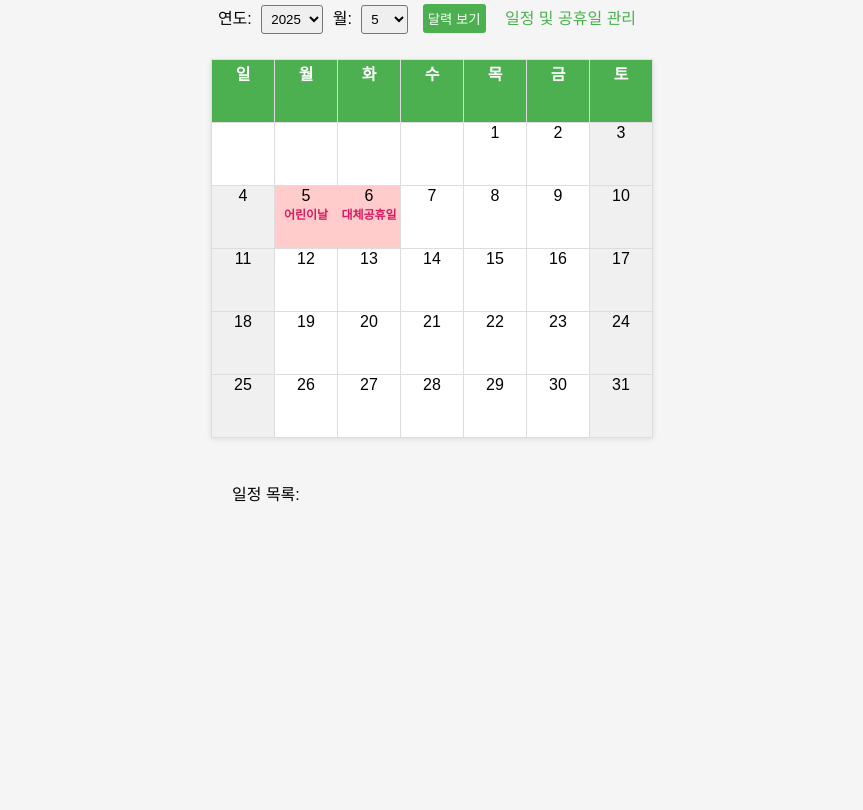
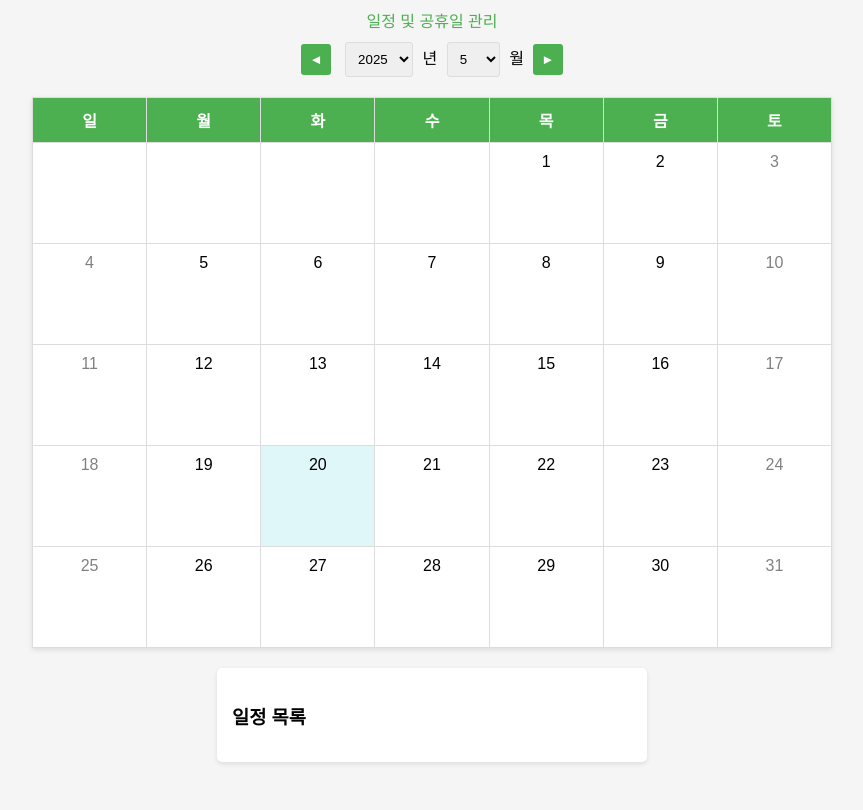
Before and after one commit to c2ber/korean-holidays, a plain HTML site: page index.html in a window 1280 px wide. Shown: the part 109-919 px from the top of the page, without its empty margins (208-1071 px from the left). Before the commit the page ends 800 px from the top, so only its background shows below. Drawn offline with Linux system fonts and the light colour scheme.

Commit message:
Update index.html

```diff
--- a/index.html
+++ b/index.html
@@ -2,133 +2,169 @@
 <html lang="ko">
 <head>
     <meta charset="UTF-8">
-    <title>GOGCC</title>
+    <title>GOGCC - 달력</title>
     <style>
         body { font-family: Arial, sans-serif; text-align: center; padding: 20px; background-color: #f5f5f5; }
         .container { max-width: 800px; margin: 0 auto; }
         h1 { color: #333; }
-        .calendar { display: inline-block; text-align: left; }
-        .calendar table { border-collapse: collapse; margin: 20px auto; background-color: white; box-shadow: 0 2px 5px rgba(0,0,0,0.1); }
-        .calendar th, .calendar td { width: 60px; height: 60px; text-align: center; border: 1px solid #ddd; vertical-align: top; }
+        .calendar { width: 100%; border-collapse: collapse; margin: 20px 0; background-color: white; box-shadow: 0 2px 5px rgba(0,0,0,0.1); }
+        .calendar th, .calendar td { border: 1px solid #ddd; padding: 10px; text-align: center; }
         .calendar th { background-color: #4CAF50; color: white; }
-        .calendar .weekday { background-color: #ffffff; }
-        .calendar .weekend { background-color: #f0f0f0; }
-        .calendar .holiday { background-color: #ffcccb; }
-        .calendar .event { font-weight: bold; color: #d81b60; font-size: 12px; }
-        select, button, a { padding: 5px; margin: 5px; border-radius: 3px; }
-        button { background-color: #4CAF50; color: white; border: none; cursor: pointer; }
-        button:hover { background-color: #45a049; }
+        .calendar td { height: 80px; vertical-align: top; }
+        .weekend { color: gray; }
+        .holiday { background-color: #ffe6e6; }
+        .today { background-color: #e0f7fa; }
+        .controls { margin: 10px 0; }
+        .controls select, .controls button { padding: 8px; margin: 0 5px; border-radius: 3px; border: 1px solid #ddd; }
+        .controls button { background-color: #4CAF50; color: white; border: none; cursor: pointer; }
+        .controls button:hover { background-color: #45a049; }
+        .event-list { text-align: left; max-width: 400px; margin: 20px auto; padding: 15px; background-color: white; border-radius: 5px; box-shadow: 0 2px 5px rgba(0,0,0,0.1); }
         a { text-decoration: none; color: #4CAF50; }
         a:hover { color: #45a049; }
-        #events { text-align: left; max-width: 400px; margin: 20px auto; }
     </style>
 </head>
 <body>
     <div class="container">
-        <h1>GOGCC</h1>
-        <div>
-            <label>연도:</label>
-            <select id="year"></select>
-            <label>월:</label>
-            <select id="month"></select>
-            <button onclick="displayCalendar()">달력 보기</button>
+        <h1>GOGCC - 달력</h1>
         <a href="manage.html">일정 및 공휴일 관리</a>
+        <div class="controls">
+            <button onclick="changeMonth(-1)">◄</button>
+            <select id="year"></select> 년
+            <select id="month"></select> 월
+            <button onclick="changeMonth(1)">►</button>
         </div>
-        <div class="calendar" id="calendar"></div>
-        <div id="events">일정 목록:<br></div>
+        <table class="calendar" id="calendar">
+            <thead>
+                <tr>
+                    <th>일</th><th>월</th><th>화</th><th>수</th><th>목</th><th>금</th><th>토</th>
+                </tr>
+            </thead>
+            <tbody></tbody>
+        </table>
+        <div class="event-list" id="eventList">
+            <h3>일정 목록</h3>
+        </div>
     </div>
 
     <script>
-        const today = new Date();
         let events = JSON.parse(localStorage.getItem('events')) || {};
-        let holidays = JSON.parse(localStorage.getItem('holidays')) || {
-            '2025-01-01': '신정',
-            '2025-01-28': '설날',
-            '2025-01-29': '설날',
-            '2025-01-30': '설날',
-            '2025-03-01': '삼일절',
-            '2025-03-03': '삼일절 대체공휴일',
-            '2025-05-05': '어린이날',
-            '2025-05-06': '대체공휴일',
-            '2025-06-06': '현충일',
-            '2025-08-15': '광복절',
-            '2025-10-03': '개천절',
-            '2025-10-05': '추석',
-            '2025-10-06': '추석',
-            '2025-10-07': '추석',
-            '2025-10-08': '추석 대체공휴일',
-            '2025-10-09': '한글날',
-            '2025-12-25': '크리스마스',
-            '2026-01-01': '신정',
-            '2026-02-16': '설날',
-            '2026-02-17': '설날',
-            '2026-02-18': '설날',
-            '2026-03-01': '삼일절'
-        };
-        localStorage.setItem('holidays', JSON.stringify(holidays));
+        let holidays = JSON.parse(localStorage.getItem('holidays')) || {};
+        let currentYear = 2025;
+        let currentMonth = 5; // 1~12
 
-        // 연도/월 드롭다운, 기본: 2025년 5월
+        function populateSelectors() {
             const yearSelect = document.getElementById('year');
             const monthSelect = document.getElementById('month');
-        for (let y = 2025; y <= 2026; y++) {
-            yearSelect.innerHTML += `<option value="${y}" ${y === 2025 ? 'selected' : ''}>${y}</option>`;
+            yearSelect.innerHTML = '';
+            monthSelect.innerHTML = '';
+            for (let y = 2020; y <= 2030; y++) {
+                yearSelect.innerHTML += `<option value="${y}" ${y === currentYear ? 'selected' : ''}>${y}</option>`;
             }
             for (let m = 1; m <= 12; m++) {
-            monthSelect.innerHTML += `<option value="${m}" ${m === 5 ? 'selected' : ''}>${m}</option>`;
+                monthSelect.innerHTML += `<option value="${m}" ${m === currentMonth ? 'selected' : ''}>${m}</option>`;
+            }
         }
 
-        function displayCalendar() {
-            const year = parseInt(yearSelect.value);
-            const month = parseInt(monthSelect.value) - 1;
-            const firstDay = new Date(year, month, 1);
-            const lastDay = new Date(year, month + 1, 0);
-            const daysInMonth = lastDay.getDate();
-            const startDay = firstDay.getDay();
+        function changeMonth(delta) {
+            currentMonth += delta;
+            if (currentMonth < 1) {
+                currentMonth = 12;
+                currentYear--;
+                if (currentYear < 2020) currentYear = 2020;
+            } else if (currentMonth > 12) {
+                currentMonth = 1;
+                currentYear++;
+                if (currentYear > 2030) currentYear = 2030;
+            }
+            populateSelectors();
+            generateCalendar();
+        }
 
-            let html = '<table><tr><th>일</th><th>월</th><th>화</th><th>수</th><th>목</th><th>금</th><th>토</th></tr><tr>';
-            for (let i = 0; i < startDay; i++) {
-                html += '<td></td>';
+        function generateCalendar() {
+            const tbody = document.querySelector('#calendar tbody');
+            tbody.innerHTML = '';
+            const firstDay = new Date(currentYear, currentMonth - 1, 1);
+            const lastDay = new Date(currentYear, currentMonth, 0);
+            let date = 1;
+            let row = document.createElement('tr');
+
+            // 첫 주 빈칸
+            for (let i = 0; i < firstDay.getDay(); i++) {
+                row.innerHTML += '<td></td>';
             }
-            for (let day = 1; day <= daysInMonth; day++) {
-                const date = new Date(year, month, day);
-                const dateStr = `${year}-${String(month + 1).padStart(2, '0')}-${String(day).padStart(2, '0')}`;
-                let cellClass = '';
+
+            // 날짜 채우기
+            while (date <= lastDay.getDate()) {
+                if (row.children.length === 7) {
+                    tbody.appendChild(row);
+                    row = document.createElement('tr');
+                }
+                const currentDate = new Date(currentYear, currentMonth - 1, date);
+                const dateStr = currentDate.toISOString().split('T')[0];
+                let className = '';
+                if (currentDate.getDay() === 0 || currentDate.getDay() === 6) {
+                    className += 'weekend';
+                }
                 if (dateStr in holidays) {
-                    cellClass = 'holiday';
-                } else if (date.getDay() === 0 || date.getDay() === 6) {
-                    cellClass = 'weekend';
-                } else {
-                    cellClass = 'weekday';
+                    className += (className ? ' ' : '') + 'holiday';
                 }
-                let eventText = dateStr in holidays ? `<br><span class="event">${holidays[dateStr]}</span>` : '';
-                for (let schedule in events) {
-                    const event = events[schedule].find(e => e.date === dateStr);
-                    if (event) {
-                        eventText += `<br><span class="event">${event.title} (${schedule})</span>`;
+                const today = new Date();
+                if (date === today.getDate() && currentMonth === today.getMonth() + 1 && currentYear === today.getFullYear()) {
+                    className += (className ? ' ' : '') + 'today';
                 }
+                row.innerHTML += `<td class="${className}">${date}<br>${getEventsForDate(dateStr)}</td>`;
+                date++;
             }
-                html += `<td class="${cellClass}">${day}${eventText}</td>`;
-                if ((startDay + day) % 7 === 0) {
-                    html += '</tr><tr>';
+
+            // 마지막 주 빈칸
+            while (row.children.length < 7) {
+                row.innerHTML += '<td></td>';
             }
-            }
-            html += '</tr></table>';
-            document.getElementById('calendar').innerHTML = html;
+            tbody.appendChild(row);
 
-            // 일정 목록 표시
-            let eventsText = '일정 목록:<br>';
+            // 일정 목록
+            const eventList = document.getElementById('eventList');
+            let eventHtml = '<h3>일정 목록</h3>';
+            const monthEvents = [];
             for (let schedule in events) {
                 events[schedule].forEach(event => {
-                    if (event.date.startsWith(`${year}-${String(month + 1).padStart(2, '0')}`)) {
-                        eventsText += `${event.date} (${schedule}): ${event.title}<br>`;
+                    if (event.date.startsWith(`${currentYear}-${currentMonth.toString().padStart(2, '0')}`)) {
+                        monthEvents.push({ date: event.date, title: `${schedule}: ${event.title}` });
                     }
                 });
             }
-            document.getElementById('events').innerHTML = eventsText;
+            monthEvents.sort((a, b) => a.date.localeCompare(b.date));
+            monthEvents.forEach(event => {
+                eventHtml += `<div>${event.date}: ${event.title}</div>`;
+            });
+            eventList.innerHTML = eventHtml;
         }
 
-        // 초기 달력 표시
-        displayCalendar();
+        function getEventsForDate(dateStr) {
+            let eventStr = '';
+            for (let schedule in events) {
+                events[schedule].forEach(event => {
+                    if (event.date === dateStr) {
+                        eventStr += `<div>${schedule}: ${event.title}</div>`;
+                    }
+                });
+            }
+            return eventStr;
+        }
+
+        // 이벤트 리스너
+        document.getElementById('year').addEventListener('change', function() {
+            currentYear = parseInt(this.value);
+            generateCalendar();
+        });
+        document.getElementById('month').addEventListener('change', function() {
+            currentMonth = parseInt(this.value);
+            generateCalendar();
+        });
+
+        // 초기 설정
+        populateSelectors();
+        generateCalendar();
     </script>
 </body>
 </html>
```
Lines whose indentation alone changed are shown as unchanged.
